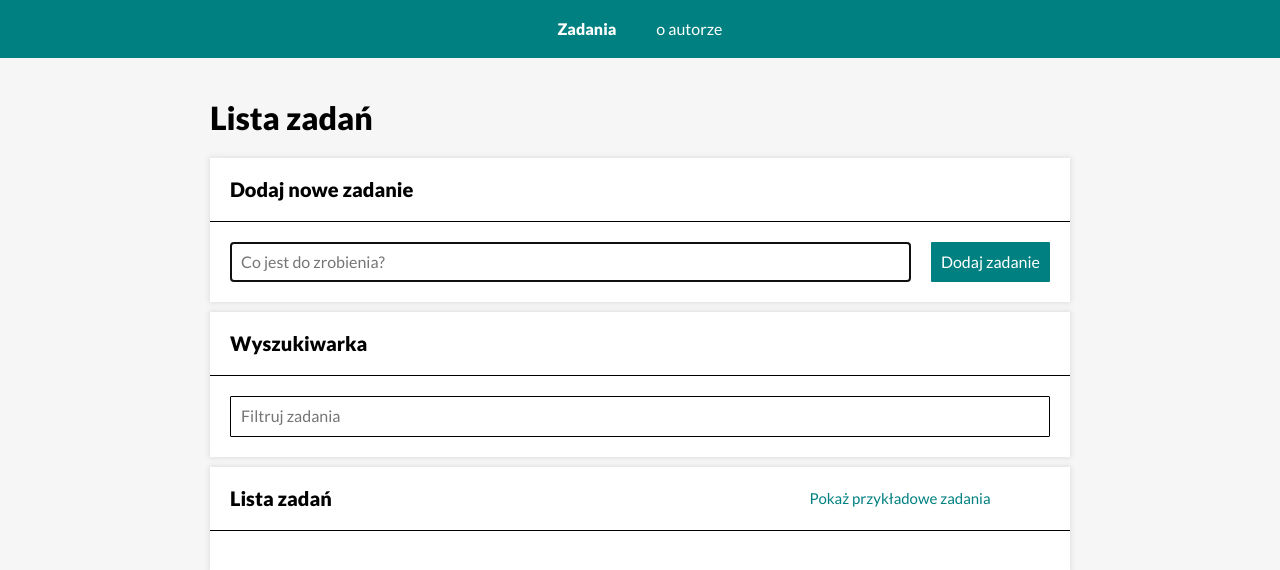
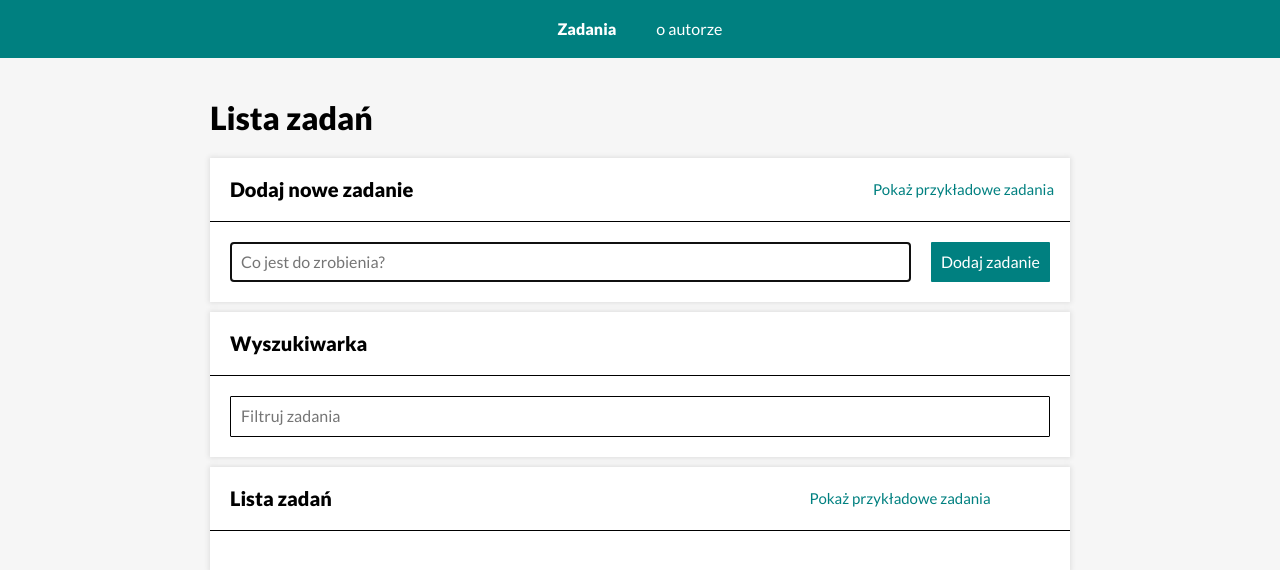
Before and after one commit to AngelikaKrygier/todo-list-react, a React (Create React App) app: page /#/zadania in a window 1280 px wide. Shown: the top 570 px of the page. Built offline with nearby package versions, Linux system fonts and the light colour scheme.

Commit message:
Renamed "Button" component to "BasicButton" and moved level up. Created Button component in TasksPage.

```diff
--- /dev/null
+++ b/src/features/tasks/BasicButton/index.js
@@ -0,0 +1,18 @@
+import styled from "styled-components";
+
+export default styled.button`
+    border: none;
+    background-color:${({ theme }) => theme.color.white};
+    color: ${({ theme }) => theme.color.teal};
+    font-size: 15px;
+    cursor: pointer;
+    transition: 1s;
+
+        &:hover{
+            color: ${({ theme }) => theme.color.persianGree};
+        }
+
+        &:disabled{
+            color: ${({ theme }) => theme.color.silver};
+        }
+`;
--- /dev/null
+++ b/src/features/tasks/TasksPage/Button/index.js
@@ -0,0 +1,18 @@
+import { useDispatch } from "react-redux";
+import {fetchExampleTasks} from "../../tasksSlice";
+import BasicButton from "../../BasicButton";
+import { Wrapper } from "./styled";
+
+const Button = () => {
+    const dispatch = useDispatch();
+
+    return (
+            <Wrapper>
+                <BasicButton onClick={() => dispatch(fetchExampleTasks())}>
+                Pokaż przykładowe zadania
+            </BasicButton>
+            </Wrapper>
+
+    )
+};
+export default Button;
--- /dev/null
+++ b/src/features/tasks/TasksPage/Button/styled.js
@@ -0,0 +1,7 @@
+import styled from "styled-components"
+
+export const Wrapper = styled.div`
+display: flex;
+justify-content: flex-end;
+padding:10px;
+`
--- a/src/features/tasks/TasksPage/Buttons/index.js
+++ b/src/features/tasks/TasksPage/Buttons/index.js
@@ -1,4 +1,4 @@
-import { StyledButtons, Button } from "./styled";
+import { StyledButtons } from "./styled";
 import { useSelector } from "react-redux";
 import { useDispatch } from "react-redux";
 import {
@@ -7,6 +7,7 @@ import {
     setAllDone,
     fetchExampleTasks
 } from "../../tasksSlice";
+import BasicButton from "../../BasicButton";
 
 const Buttons = () => {
     const { tasks, hideDone } = useSelector(selectTasksState);
@@ -14,19 +15,19 @@ const Buttons = () => {
 
     return (
         <StyledButtons>
-            <Button onClick={() => dispatch(fetchExampleTasks())}>
+            <BasicButton onClick={() => dispatch(fetchExampleTasks())}>
                 Pokaż przykładowe zadania
-            </Button>
+            </BasicButton>
             {tasks.length > 0 && (
                 <>
-                    <Button onClick={() => dispatch(toggleHideDone())} className="buttons__button">
+                    <BasicButton onClick={() => dispatch(toggleHideDone())} className="buttons__button">
                         {hideDone ? "Pokaż" : "Ukryj"} ukończone
-                    </Button>
-                    <Button
+                    </BasicButton>
+                    <BasicButton
                         disabled={tasks.every(({ done }) => done)}
                         onClick={() => dispatch(setAllDone())}>
                         Ukończ wszystkie
-                    </Button>
+                    </BasicButton>
                 </>
             )
             }
--- a/src/features/tasks/TasksPage/index.js
+++ b/src/features/tasks/TasksPage/index.js
@@ -5,6 +5,7 @@ import Section from "../../../common/Section";
 import Header from "../../../common/Header";
 import Container from "../../../common/Container";
 import Search from "./Search";
+import Button from "./Button";
 
 function TasksPage() {
   return (
@@ -17,6 +18,9 @@ function TasksPage() {
         body={
           <Form />
         }
+        extraHeaderContent={
+          <Button
+          />}
       />
         <Section
         title="Wyszukiwarka"
```
